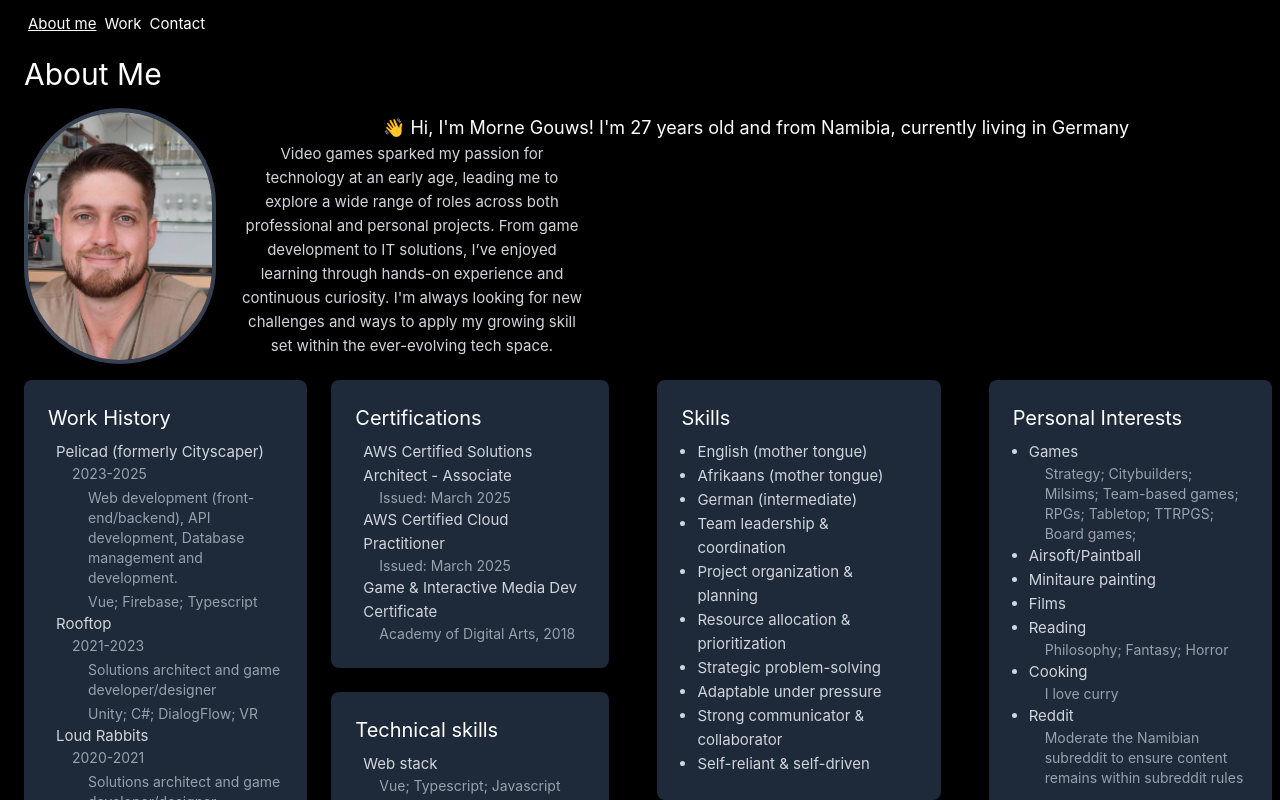
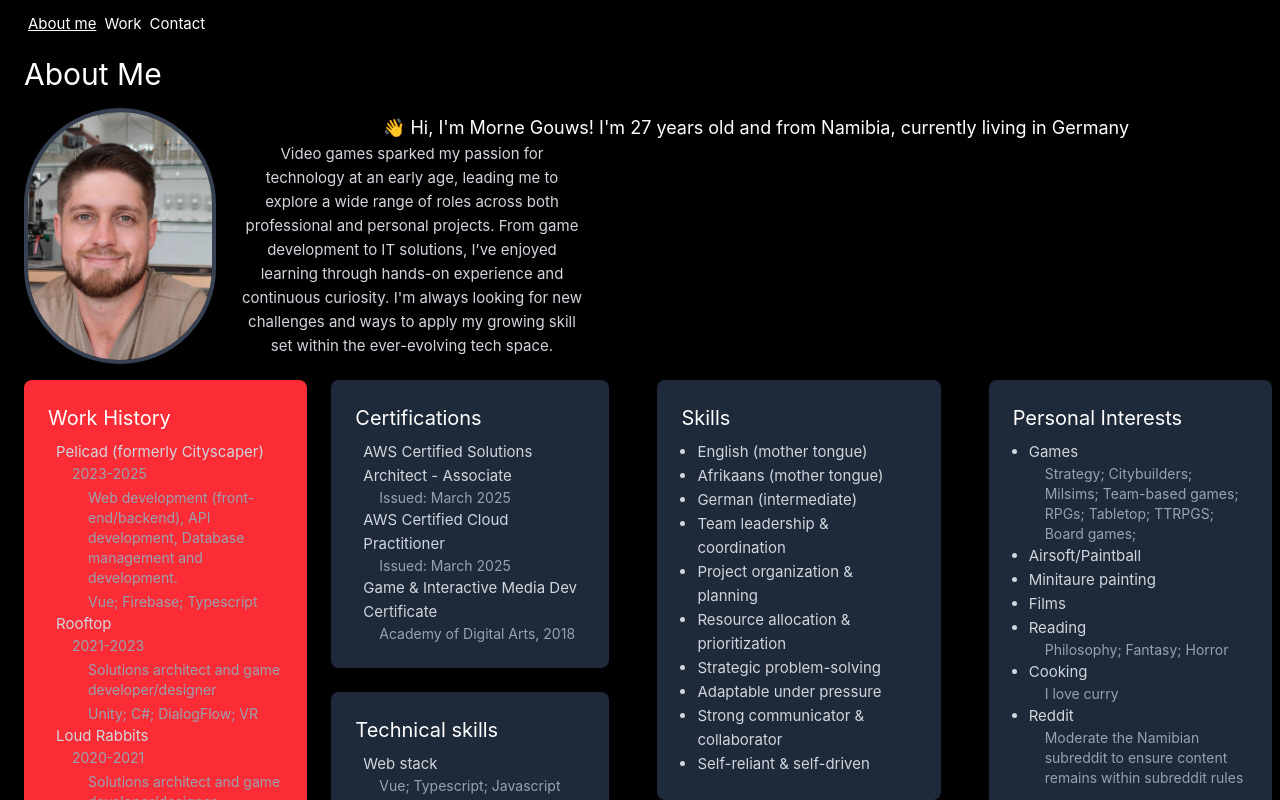
Before and after one commit to GitComet97/Portfolio, a Vue app in the folder webDir/: page / in a window 1280 px wide. Built offline with nearby package versions, Linux system fonts and the light colour scheme.

Commit message:
Colour test

```diff
--- a/webDir/src/components/AboutMeTab.vue
+++ b/webDir/src/components/AboutMeTab.vue
@@ -25,7 +25,7 @@
     <!-- Four-Box Grid -->
     <div class="md:flex md:flex-row gap-6 md:pb-6 pb-2">
       <!-- Work History Card -->
-      <div class="bg-gray-800 md:p-6 p-2 rounded-lg shadow-lg h-fit md:w-1/4">
+      <div class="bg-red-500 md:p-6 p-2 rounded-lg shadow-lg h-fit md:w-1/4">
         <h3 class="text-xl font-semibold pb-2">Work History</h3>
         <ul class="pl-2 space-y-2 text-gray-300">
           <li>
--- a/webDir/src/components/ProjectCard.vue
+++ b/webDir/src/components/ProjectCard.vue
@@ -5,7 +5,7 @@
     >
       <!-- Front Side -->
       <div
-        class="absolute inset-0 bg-[#1f2937] rounded-lg p-4 flex flex-col justify-start backface-hidden"
+        class="absolute inset-0 bg-[#2a2a2a] rounded-lg p-4 flex flex-col justify-start backface-hidden"
       >
         <p class="text-white text-lg mb-2 pb-2 pointer-events-none">{{ title }}</p>
         <p class="text-gray-400 text-sm pointer-events-none">{{ description }}</p>
```
